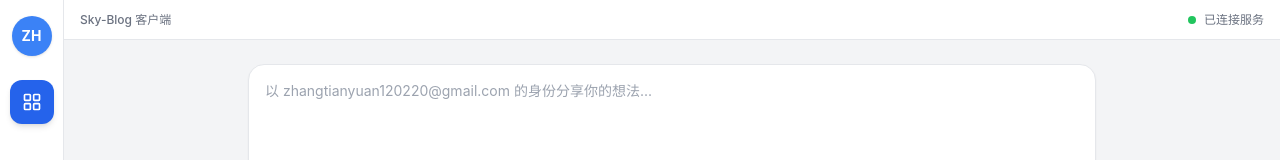
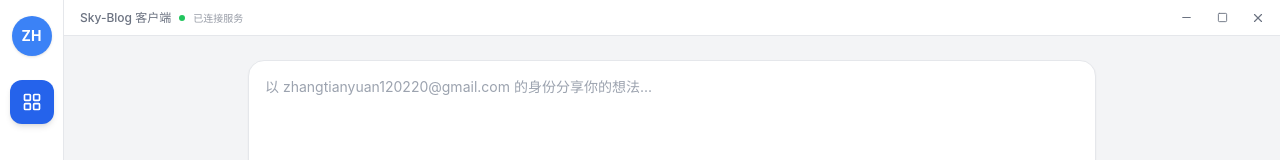
Before and after one commit to zhangtianyuan120220/sky-blog, a Next.js app: page / in a window 1280 px wide. Shown: the top 160 px of the page. Built offline with nearby package versions, Linux system fonts and the light colour scheme.

Commit message:
feat: add tauri window drag region and window control buttons

```diff
--- a/src/app/page.tsx
+++ b/src/app/page.tsx
@@ -9,7 +9,10 @@ import {
   Send,
   LogOut,
   ThumbsUp,
-  MessageCircle
+  MessageCircle,
+  Minus,
+  Square,
+  X
 } from "lucide-react";
 
 const initialPosts = [
@@ -46,11 +49,39 @@ export default function Home() {
 
   if (!mounted) {
     return (
-      <div className="h-screen w-screen flex items-center justify-center bg-gray-100 text-gray-500 font-sans">
+      <div className="h-screen w-screen flex items-center justify-center bg-gray-100 text-gray-500 font-sans select-none">
         Sky-Blog 客户端加载中...
       </div>
     );
   }
+
+  // 窗口控制函数
+  const handleMinimize = async () => {
+    try {
+      const { appWindow } = await import("@tauri-apps/api/window");
+      await appWindow.minimize();
+    } catch {
+      console.log("Minimize is only available in Tauri app");
+    }
+  };
+
+  const handleToggleMaximize = async () => {
+    try {
+      const { appWindow } = await import("@tauri-apps/api/window");
+      await appWindow.toggleMaximize();
+    } catch {
+      console.log("Maximize is only available in Tauri app");
+    }
+  };
+
+  const handleClose = async () => {
+    try {
+      const { appWindow } = await import("@tauri-apps/api/window");
+      await appWindow.close();
+    } catch {
+      console.log("Close is only available in Tauri app");
+    }
+  };
 
   const uniquePosts = posts.filter(
     (post, index, self) => index === self.findIndex((p) => p.id === post.id)
@@ -124,11 +155,12 @@ export default function Home() {
         <div className="flex flex-col items-center gap-4">
           <button
             onClick={() => setIsDarkMode(!isDarkMode)}
-            className="p-2 text-gray-500 hover:bg-gray-100 dark:hover:bg-gray-800 rounded-lg"
+            className="p-2 text-gray-500 hover:bg-gray-100 dark:hover:bg-gray-800 rounded-lg transition-colors"
+            title="切换主题"
           >
             {isDarkMode ? <Sun size={18} /> : <Moon size={18} />}
           </button>
-          <button className="p-2 text-red-500 hover:bg-red-50 dark:hover:bg-red-950/30 rounded-lg">
+          <button className="p-2 text-red-500 hover:bg-red-50 dark:hover:bg-red-950/30 rounded-lg transition-colors">
             <LogOut size={18} />
           </button>
         </div>
@@ -137,19 +169,46 @@ export default function Home() {
       {/* 主界面区域 */}
       <main className="flex-1 flex flex-col h-full overflow-hidden">
 
-        {/* 顶部 Header */}
-        <header className="h-10 bg-white dark:bg-gray-900 border-b border-gray-200 dark:border-gray-800 flex items-center justify-between px-4 text-xs font-medium text-gray-500 dark:text-gray-400 shrink-0">
-          <div>Sky-Blog 客户端</div>
-          <div className="flex items-center gap-2">
-            <span className="w-2 h-2 rounded-full bg-green-500"></span>
-            <span>已连接服务</span>
+        {/* 可拖拽的顶部 Header & 窗口控制按钮 */}
+        <header
+          data-tauri-drag-region
+          className="h-9 bg-white dark:bg-gray-900 border-b border-gray-200 dark:border-gray-800 flex items-center justify-between pl-4 pr-1 text-xs font-medium text-gray-500 dark:text-gray-400 shrink-0 select-none cursor-default"
+        >
+          <div data-tauri-drag-region className="flex items-center gap-2 pointer-events-none">
+            <span>Sky-Blog 客户端</span>
+            <span className="w-1.5 h-1.5 rounded-full bg-green-500 inline-block"></span>
+            <span className="text-[10px] opacity-70">已连接服务</span>
+          </div>
+
+          {/* 窗口控制按钮组 */}
+          <div className="flex items-center">
+            <button
+              onClick={handleMinimize}
+              className="w-9 h-8 flex items-center justify-center hover:bg-gray-100 dark:hover:bg-gray-800 text-gray-500 dark:text-gray-400 transition-colors"
+              title="最小化"
+            >
+              <Minus size={13} />
+            </button>
+            <button
+              onClick={handleToggleMaximize}
+              className="w-9 h-8 flex items-center justify-center hover:bg-gray-100 dark:hover:bg-gray-800 text-gray-500 dark:text-gray-400 transition-colors"
+              title="最大化 / 还原"
+            >
+              <Square size={11} />
+            </button>
+            <button
+              onClick={handleClose}
+              className="w-9 h-8 flex items-center justify-center hover:bg-red-500 hover:text-white text-gray-500 dark:text-gray-400 transition-colors"
+              title="关闭"
+            >
+              <X size={14} />
+            </button>
           </div>
         </header>
 
         {/* 动态 Feed 选项卡 */}
         {activeTab === "feed" && (
           <div className="flex-1 overflow-y-auto p-6 max-w-4xl mx-auto w-full space-y-6">
-
             <div className="bg-white dark:bg-gray-900 p-4 rounded-2xl border border-gray-200 dark:border-gray-800 shadow-sm space-y-3">
               <textarea
                 value={newPostContent}
@@ -204,13 +263,12 @@ export default function Home() {
           </div>
         )}
 
-        {/* 即时聊天选项卡 (已修正底端 overflow 布局) */}
+        {/* 即时聊天选项卡 */}
         {activeTab === "chat" && (
           <div className="flex-1 flex min-h-0 overflow-hidden bg-white dark:bg-gray-900">
-
             {/* 左侧频道列表 */}
             <div className="w-64 border-r border-gray-200 dark:border-gray-800 bg-gray-50/50 dark:bg-gray-900/50 flex flex-col shrink-0">
-              <div className="p-4 font-bold text-sm border-b border-gray-200 dark:border-gray-800 shrink-0">
+              <div className="p-4 font-bold text-sm border-b border-gray-200 dark:border-gray-800 shrink-0 select-none">
                 消息频道
               </div>
               <div className="flex-1 overflow-y-auto">
@@ -230,7 +288,7 @@ export default function Home() {
 
             {/* 右侧聊天窗口 */}
             <div className="flex-1 flex flex-col min-h-0 bg-gray-50 dark:bg-gray-950">
-              <div className="px-6 py-3 bg-white dark:bg-gray-900 border-b border-gray-200 dark:border-gray-800 font-semibold text-sm shrink-0">
+              <div className="px-6 py-3 bg-white dark:bg-gray-900 border-b border-gray-200 dark:border-gray-800 font-semibold text-sm shrink-0 select-none">
                 💬 全员交流大群
               </div>
 
@@ -262,7 +320,7 @@ export default function Home() {
                 })}
               </div>
 
-              {/* 底部输入发送栏 (固定防被挤压) */}
+              {/* 底部输入发送栏 */}
               <div className="p-4 bg-white dark:bg-gray-900 border-t border-gray-200 dark:border-gray-800 flex gap-3 shrink-0">
                 <input
                   type="text"
```
